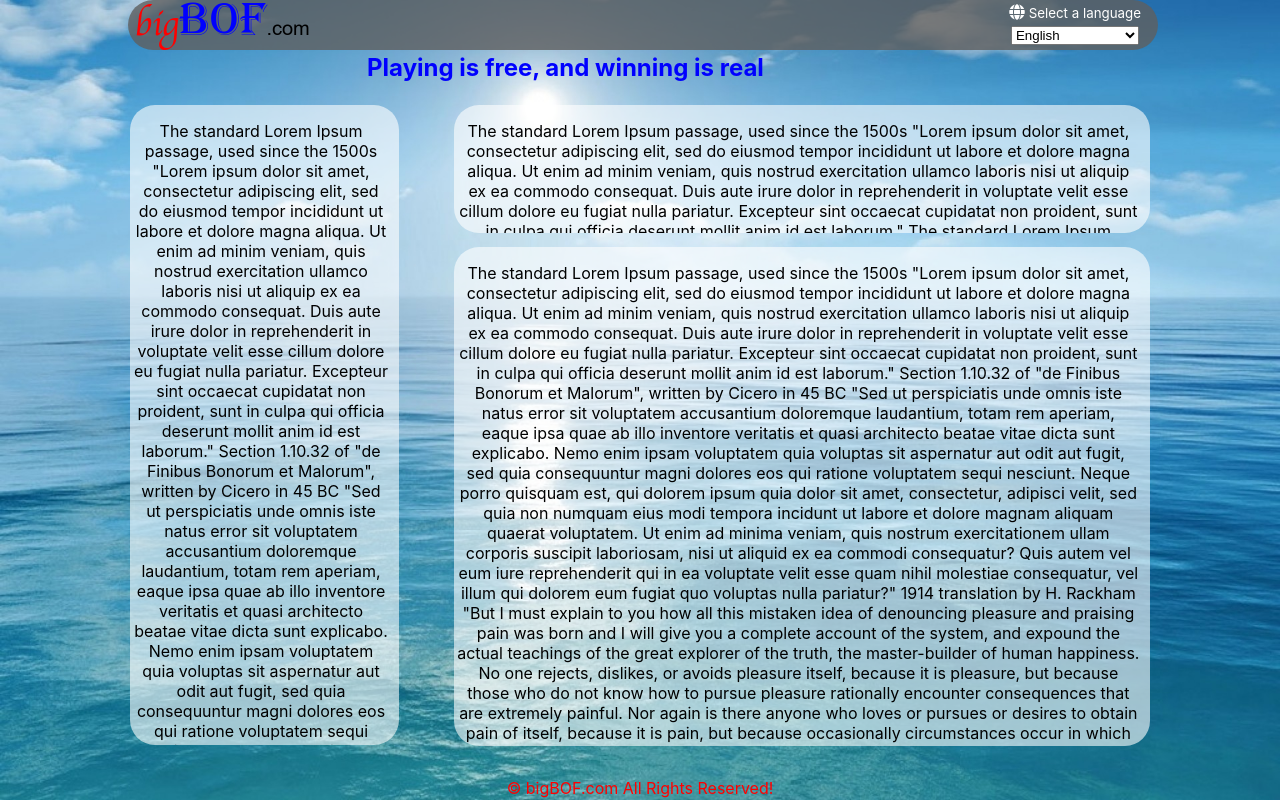
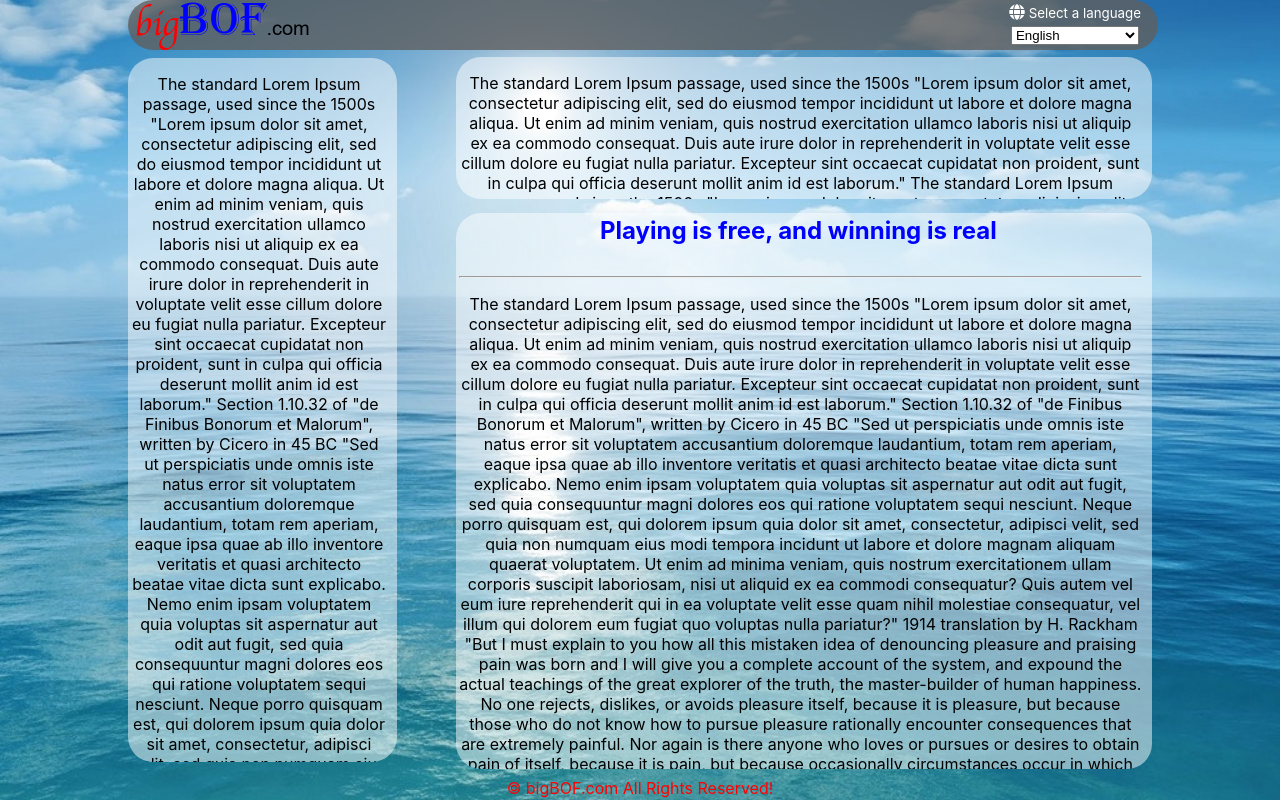
Before and after one commit to Shendidy/bigbof-react, a React (Create React App) app: page / in a window 1280 px wide. Built offline with nearby package versions, Linux system fonts and the light colour scheme.

Commit message:
:building_construction: struct: moving free play text to right body

```diff
--- a/public/index.css
+++ b/public/index.css
@@ -46,23 +46,20 @@ body, html {
 }
 
 .leftBody {
-  /* margin-top: 2px; */
-  margin-left: 2px;
   /* background-color: lightyellow; */
   width: 25%;
-  max-height: 80%;
+  max-height: 88%;
   padding-left: 3px;
   float: left;
-  background-color: rgba(255,255,255,0.6);
+  background-color: rgba(255,255,255,0.5);
   border-radius: 25px;
+  margin-top: 0.8%;
 }
 
 .rightBody {
-  /* margin-top: 2px; */
-  margin-right: 2px;
   /* background-color: red; */
   width: 68%;
-  height: 80%;
+  height: 89%;
   float: right;
 }
 
@@ -70,8 +67,9 @@ body, html {
   height: 20%;
   padding-left: 3px;
   /* background-color: white; */
-  background-color: rgba(255,255,255,0.6);
+  background-color: rgba(255,255,255,0.5);
   border-radius: 25px;
+  margin-top: 1%;
 }
 
 .rightMainContent {
@@ -80,7 +78,7 @@ body, html {
   margin-top: 2%;
   /* background-color: blue; */
   /* margin-top: 0.5%; */
-  background-color: rgba(255,255,255,0.6);
+  background-color: rgba(255,255,255,0.5);
   border-radius: 25px;
 }
 
--- a/src/components/App/App.js
+++ b/src/components/App/App.js
@@ -88,16 +88,6 @@ class App extends Component {
           <div className="navbarDiv">
             <Header lang={this.state.language} selCol={selCol} selLang={text[6][this.state.language]}/>
           </div>
-          <div className="freeText">
-            <table className="freePlayTable">
-              <tbody>
-                <tr>
-                  <td><h2>{text[8][this.state.language]}</h2></td>
-                  <td><small>{text[9][this.state.language]}</small></td>
-                </tr>
-              </tbody>
-            </table>
-          </div>
           <div className="leftBody scrollable">
             <p>The standard Lorem Ipsum passage, used since the 1500s
             "Lorem ipsum dolor sit amet, consectetur adipiscing elit, sed do eiusmod tempor incididunt ut labore et dolore magna aliqua. Ut enim ad minim veniam, quis nostrud exercitation ullamco laboris nisi ut aliquip ex ea commodo consequat. Duis aute irure dolor in reprehenderit in voluptate velit esse cillum dolore eu fugiat nulla pariatur. Excepteur sint occaecat cupidatat non proident, sunt in culpa qui officia deserunt mollit anim id est laborum."
@@ -152,6 +142,17 @@ class App extends Component {
             "Lorem ipsum dolor sit amet, consectetur adipiscing elit, sed do eiusmod tempor incididunt ut labore et dolore magna aliqua. Ut enim ad minim veniam, quis nostrud exercitation ullamco laboris nisi ut aliquip ex ea commodo consequat. Duis aute irure dolor in reprehenderit in voluptate velit esse cillum dolore eu fugiat nulla pariatur. Excepteur sint occaecat cupidatat non proident, sunt in culpa qui officia deserunt mollit anim id est laborum."</p>
             </div>
             <div className="rightMainContent scrollable">
+              <div className="freeText">
+                <table className="freePlayTable">
+                  <tbody>
+                    <tr>
+                      <td><h2>{text[8][this.state.language]}</h2></td>
+                      <td><small>{text[9][this.state.language]}</small></td>
+                    </tr>
+                  </tbody>
+                </table>
+              </div>
+              <hr />
             <p>The standard Lorem Ipsum passage, used since the 1500s
             "Lorem ipsum dolor sit amet, consectetur adipiscing elit, sed do eiusmod tempor incididunt ut labore et dolore magna aliqua. Ut enim ad minim veniam, quis nostrud exercitation ullamco laboris nisi ut aliquip ex ea commodo consequat. Duis aute irure dolor in reprehenderit in voluptate velit esse cillum dolore eu fugiat nulla pariatur. Excepteur sint occaecat cupidatat non proident, sunt in culpa qui officia deserunt mollit anim id est laborum."
 
--- a/src/components/Header/Header.js
+++ b/src/components/Header/Header.js
@@ -1,11 +1,7 @@
 import React, { Component } from 'react';
-// import App from '../App/App';
 import './header.css';
-// import text from '../../languages/text';
-
 import { FontAwesomeIcon } from '@fortawesome/react-fontawesome'
 
-// function Header(props) {
 class Header extends Component {
 
   render() {
```
